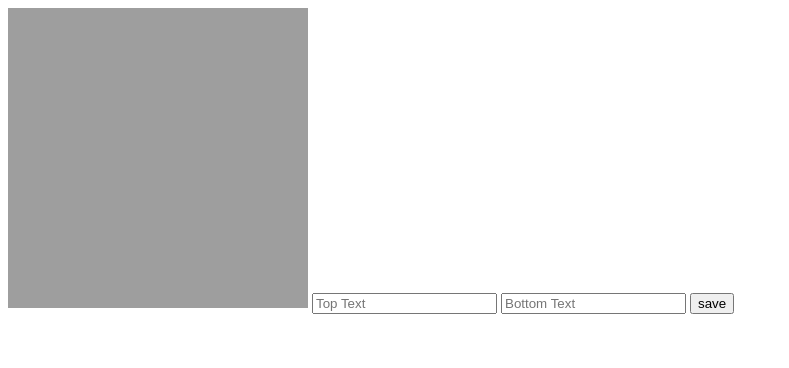
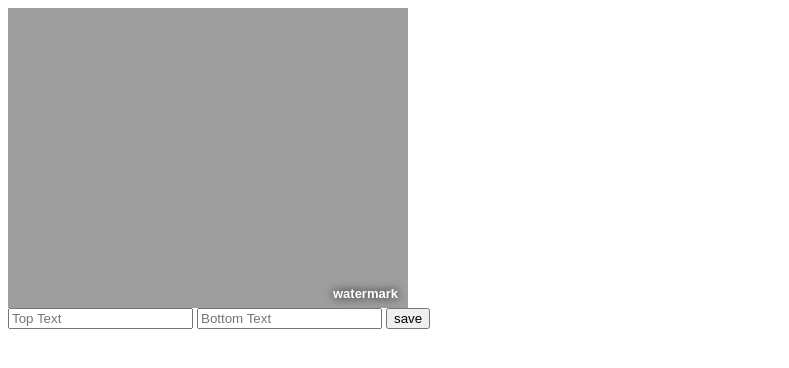
Before and after one commit to esanmiguelc/memeify, a website: page index.html in a window 1280 px wide. Shown: the whole page, without its empty margins (0-789 px from the left). Drawn offline with Linux system fonts and the light colour scheme; files that its build step writes are made by us from their sources.

Commit message:
make createMeme take options object

```diff
--- a/index.html
+++ b/index.html
@@ -1,31 +1,49 @@
 <html>
+  <head>
+  </head>
   <body>
+    <canvas id="canvas"></canvas>
 
-<canvas width="300" height="300" id="canvas">
-</canvas>
-
+    <form action='POST'>
       <input type="text" id="topText" placeholder="Top Text">
       <input type="text" id="bottomText" placeholder="Bottom Text">
       <input type="button" id="save" value="save">
+    </form>
 
     <script src="dist/build.min.js"></script>
     <script>
       "use strict";
 
       var image = new Image();
-    image.src = 'https://cdn.meme.am/images/300x/3291562.jpg';
       image.onload = function () {
         var canvas = document.getElementById("canvas");
         var topText = document.getElementById("topText");
         var bottomText = document.getElementById("bottomText");
+        canvas.width = image.width;
+        canvas.height = image.height;
         var memeify = Memeify.newInstance(canvas);
-        memeify.createMeme(image, canvas, topText.value, bottomText.value);
+        var options = {
+          image: image,
+          canvas: canvas,
+          topText: topText.value,
+          bottomText: bottomText.value,
+          watermark: 'watermark'
+        }
+        memeify.createMeme(options);
         [topText, bottomText].forEach(function (element) {
           element.onkeyup = function () {
-                memeify.createMeme(image, canvas, topText.value, bottomText.value);
+            var options = {
+              image: image,
+              canvas: canvas,
+              topText: topText.value,
+              bottomText: bottomText.value,
+              watermark: 'watermark'
+            }
+            memeify.createMeme(options);
           }
         });
       };
+      image.src = 'http://i.memeify.io/one-does-not-simply-0.jpg';
 
       var save = document.getElementById('save');
       save.onclick = function() {
--- a/src/memeify.js
+++ b/src/memeify.js
@@ -12,7 +12,12 @@ var Memeify = (function () {
         return new Memeify(this.context);
     };
 
-    Memeify.prototype.createMeme = function (image, canvas, topText, bottomText) {
+    Memeify.prototype.createMeme = function (options) {
+        var image = options.image;
+        var canvas = options.canvas;
+        var topText = options.topText;
+        var bottomText = options.bottomText;
+        var watermark = options.watermark;
         var maxWidth = (canvas.width * 0.90);
         this.context.setFont(48, 'sans-serif');
         this.context.setFontColor("white");
@@ -20,6 +25,14 @@ var Memeify = (function () {
 
         this._fitText(canvas, topText, maxWidth, true);
         this._fitText(canvas, bottomText, maxWidth, false);
+        if (typeof watermark !== "undefined") {
+          this._placeWatermark(canvas, watermark);
+        }
+    };
+
+    Memeify.prototype._placeWatermark = function (canvas, watermark) {
+      this.context.setFont(13, 'sans-serif');
+      this.context.drawText(watermark, canvas.width - this.context.getTextWidth(watermark) - 10, canvas.height - 10);
     };
 
     Memeify.prototype._fitText = function (canvas, text, maxWidth, isTop) {
```
Also changed, not shown: test/memeifySpec.js (+37 -9 lines). Lines whose indentation alone changed are shown as unchanged.
